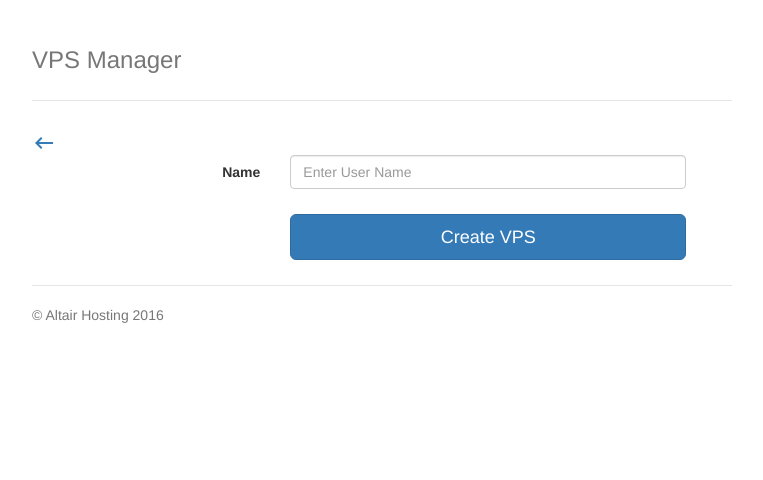
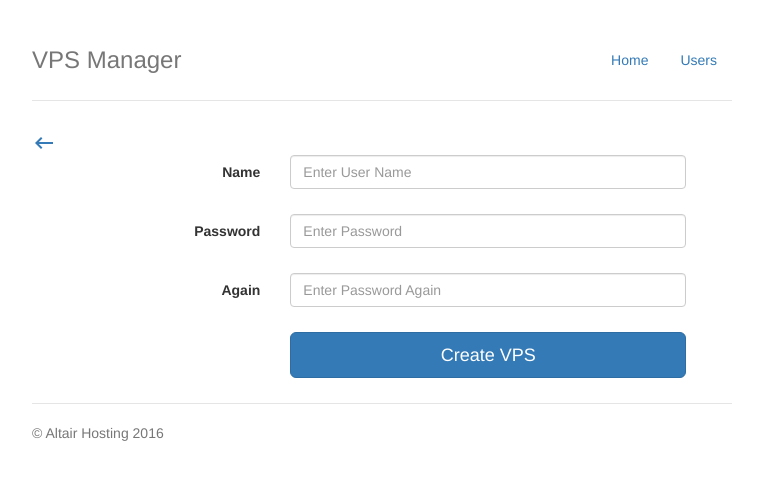
Before and after one commit to bhutton/vpsmanager-django, a Django app: page /user/create/ in a window 1280 px wide. Shown: the top 480 px of the page, without its empty margins (258-1021 px from the left). Run offline with Django 3.2, Linux system fonts and the light colour scheme; some libraries are stand-ins or nearby versions.

Commit message:
Added menu bar

```diff
--- a/user/templates/createuser.html
+++ b/user/templates/createuser.html
@@ -16,6 +16,24 @@
         </div>
 
         <div class="form-group row">
+            <label for="name" class="col-sm-4 control-label">Password</label>
+            <div class="col-sm-7">
+                <input type="password" class="form-control" name="password" id="id_item_name" placeholder="Enter Password"
+                       required onchange="return validateVPSName()"/>
+                <p id="valName"></p></td>
+            </div>
+        </div>
+
+        <div class="form-group row">
+            <label for="name" class="col-sm-4 control-label">Again</label>
+            <div class="col-sm-7">
+                <input type="password" class="form-control" name="again" id="id_item_name" placeholder="Enter Password Again"
+                       required onchange="return validateVPSName()"/>
+                <p id="valName"></p></td>
+            </div>
+        </div>
+
+        <div class="form-group row">
             <div class="col-sm-4"></div>
             <div class="col-sm-7">
                 <input name="item_submit" class="btn btn-lg btn-primary btn-block" id="item_submit" type="submit"
--- a/vps/templates/base.html
+++ b/vps/templates/base.html
@@ -36,30 +36,8 @@
     <div class="header">
       <nav>
         <ul class="nav nav-pills pull-right">
-          {% if title != 'Login' %}
-          {% for item in menu %}
-              {% if item.1 == "Profile" %}
-              <li class="dropdown">
-                <a href="#" class="dropdown-toggle" data-toggle="dropdown" role="button" aria-haspopup="true" aria-expanded="false">Profile<span class="caret"></span></a>
-                <ul class="dropdown-menu">
-                  {% for menuitem in menuProfile %}
-                    {% if menuitem.1 == 'Account' %}
-                  <li><a href="{{ menuitem.0 }}{{ user }}">{{ menuitem.1 }}</a></li>
-                    {% else %}
-                      {% if menuitem.1 == 'Logout' %}
-                  <li role="presentation" class="divider"></li>
-                      {% endif %}
-                  <li><a href="{{ menuitem.0 }}">{{ menuitem.1 }}</a></li>
-                    {% endif %}
-                  {% endfor %}
-                </ul>
-              </li>
-              {% else %}
-              <li role="presentation" {% if active == item.0 %} class="active" {% endif %}><a href="{{ item.0 }}">{{ item.1 }}</a></li>
-              {% endif %}
-
-          {% endfor %}
-          {% endif %}
+            <li><a href="/">Home</a></li>
+            <li><a href="/">Users</a></li>
         </ul>
       </nav>
       {% if title %}
```
Also changed, not shown: tests/test_views.py (+10 -7 lines), user/tests/test_user.py (+3 -0 lines).
